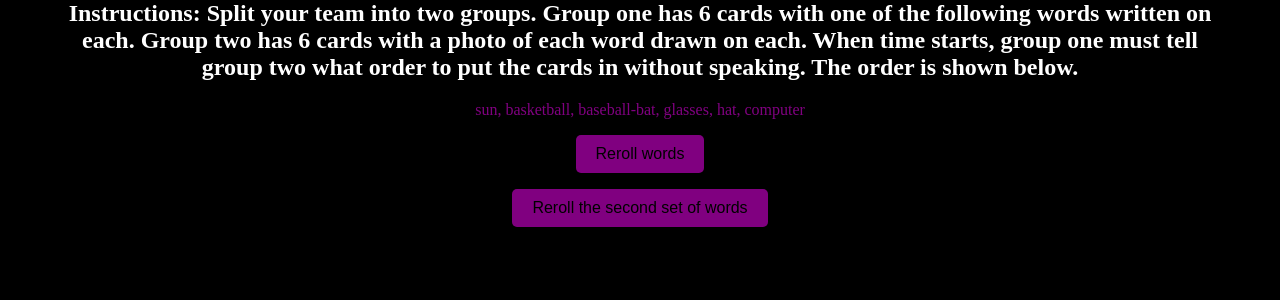
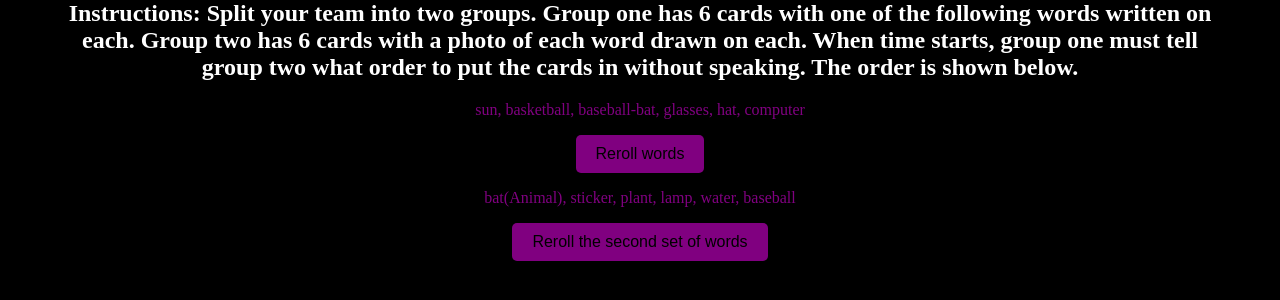
Before and after one commit to ahujaesh/di-instant-challenge, a plain HTML site: page index.html in a window 1280 px wide. Shown: the part 108-408 px from the top of the page. Drawn offline with Linux system fonts and the light colour scheme.

Commit message:
fix second set of words again :<

```diff
--- a/index.html
+++ b/index.html
@@ -76,9 +76,9 @@
     var words2 = ['water', 'plant', 'lamp', 'bat(Animal)', 'baseball', 'sticker'];
 
     function shuffleArray2(array2) {
-        for (var a = array.length - 1; a > 0; a--) {
+        for (var a = array2.length - 1; a > 0; a--) {
             var b = Math.floor(Math.random() * (a + 1));
-            [array[a], array[b]] = [array[b], array[a]];
+            [array2[a], array2[b]] = [array2[b], array2[a]];
         }
     }
 
```
